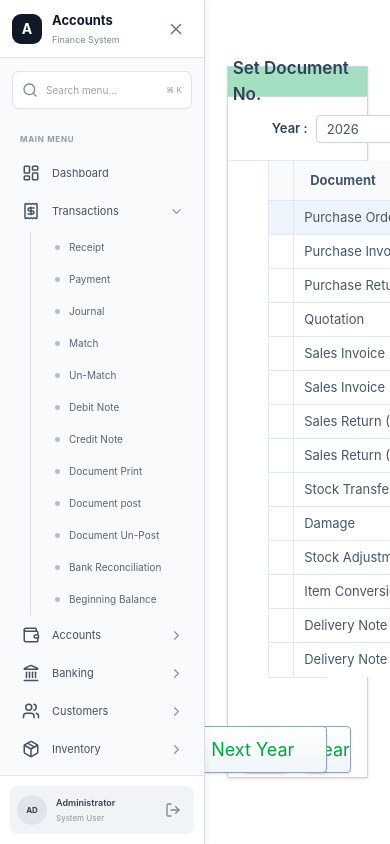
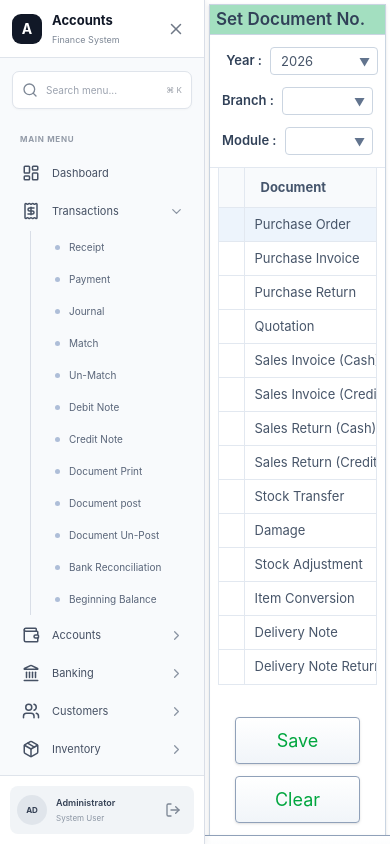
Before and after one commit to jishnuMgit/STOCK, a React (Vite) app in the folder Frontend/stock/: page /Settings/SetDocumentNo in a window 390 px wide. Built offline with nearby package versions, Linux system fonts and the light colour scheme.

Commit message:
fix:Responsive behavior of setdocumentNo page

```diff
--- a/Frontend/stock/src/pages/Settings/SetDocumentNoPage.tsx
+++ b/Frontend/stock/src/pages/Settings/SetDocumentNoPage.tsx
@@ -479,24 +479,55 @@ const SetDocumentNo: React.FC = () => {
   // ==========================================================
 
   return (
-    <div className="min-h-screen bg-white p-1 text-[13px] text-slate-700  flex
+    <div
+      className="
+        flex
+        min-h-screen
+        w-full
         flex-col
         justify-center
-        items-center">
+        items-center
+        bg-white
+        p-1
+        text-[13px]
+        text-slate-700
+      "
+    >
 
       {/* =====================================================
           MAIN CONTAINER
-          80% WIDTH + CENTERED
       ====================================================== */}
 
-      <div className="mx-auto w-[80%] border border-slate-300 bg-white shadow-sm">
+      <div
+        className="
+          mx-auto
+          w-full
+          border
+          border-slate-300
+          bg-white
+          shadow-sm
+
+          sm:w-[95%]
+          lg:w-[90%]
+          xl:w-[80%]
+        "
+      >
 
         {/* =====================================================
             TITLE
         ====================================================== */}
 
-        <div className="flex h-[30px] items-center border-b border-slate-300 bg-[#a3dfc0]">
-          <h1 className="text-[17px] font-semibold text-slate-700 ml-1.25">
+        <div
+          className="
+            flex
+            h-[30px]
+            items-center
+            border-b
+            border-slate-300
+            bg-[#a3dfc0]
+          "
+        >
+          <h1 className="ml-1.5 text-[17px] font-semibold text-slate-700">
             Set Document No.
           </h1>
         </div>
@@ -505,20 +536,45 @@ const SetDocumentNo: React.FC = () => {
             HEADER
         ====================================================== */}
 
-        <div className="grid grid-cols-[220px_1fr_1fr] items-center gap-4 border-b border-slate-200 px-10 py-3">
+        <div
+          className="
+            grid
+            grid-cols-1
+            gap-3
+            border-b
+            border-slate-200
+            px-3
+            py-3
 
-          {/* YEAR */}
+            sm:grid-cols-2
+            sm:px-5
 
-          <div className="flex items-center gap-2">
+            lg:grid-cols-[200px_1fr_1fr]
+            lg:items-center
+            lg:gap-4
+            lg:px-10
+          "
+        >
+
+          {/* ===================================================
+              YEAR
+          ==================================================== */}
+
+          <div className="flex w-full items-center gap-2">
 
             <label
               htmlFor="lkpYear"
-              className="w-[40px] text-right font-semibold"
+              className="
+                w-[40px]
+                shrink-0
+                text-right
+                font-semibold
+              "
             >
               Year :
             </label>
 
-            <div className="w-[108px]">
+            <div className="w-[108px] shrink-0">
 
               <Select
                 inputId="lkpYear"
@@ -549,18 +605,28 @@ const SetDocumentNo: React.FC = () => {
 
           </div>
 
-          {/* BRANCH */}
+          {/* ===================================================
+              BRANCH
+          ==================================================== */}
 
-          <div className="flex items-center justify-center gap-2">
+          <div
+            className="
+              flex
+              w-full
+              items-center
+              gap-2
+              sm:justify-center
+            "
+          >
 
             <label
               htmlFor="lkpBranch"
-              className="font-semibold"
+              className="shrink-0 font-semibold"
             >
               Branch :
             </label>
 
-            <div className="w-[312px]">
+            <div className="w-full sm:w-[280px] lg:w-[312px]">
 
               <Select
                 inputId="lkpBranch"
@@ -592,18 +658,28 @@ const SetDocumentNo: React.FC = () => {
 
           </div>
 
-          {/* MODULE */}
+          {/* ===================================================
+              MODULE
+          ==================================================== */}
 
-          <div className="flex items-center justify-center gap-2">
+          <div
+            className="
+              flex
+              w-full
+              items-center
+              gap-2
+              sm:justify-center
+            "
+          >
 
             <label
               htmlFor="lkpModule"
-              className="font-semibold"
+              className="shrink-0 font-semibold"
             >
               Module :
             </label>
 
-            <div className="w-[240px]">
+            <div className="w-full sm:w-[220px] lg:w-[240px]">
 
               <Select
                 inputId="lkpModule"
@@ -641,19 +717,50 @@ const SetDocumentNo: React.FC = () => {
             TABLE
         ====================================================== */}
 
-        <div className="px-10">
+        <div className="px-2 sm:px-5 lg:px-10">
 
-          <div className="overflow-visible border-l border-r border-b border-slate-200">
+          <div
+            className="
+              w-full
+              overflow-x-auto
+              overflow-y-visible
+              border-l
+              border-r
+              border-b
+              border-slate-200
+            "
+          >
 
-            <table className="w-full table-fixed border-collapse">
+            <table
+              className="
+                w-full
+                min-w-[1050px]
+                table-fixed
+                border-collapse
+              "
+            >
+
+              {/* =================================================
+                  TABLE HEADER
+              ================================================== */}
 
               <thead>
 
-                <tr className="h-9 bg-slate-50 text-left text-[13px] font-bold text-slate-600">
+                <tr
+                  className="
+                    h-9
+                    bg-slate-50
+                    text-left
+                    text-[13px]
+                    font-bold
+                    text-slate-600
+                  "
+                >
 
                   {/* ARROW */}
 
-                  <th className="w-[25px] border-r border-slate-200"></th>
+                  <th className="w-[25px] border-r border-slate-200">
+                  </th>
 
                   {/* DOCUMENT */}
 
@@ -707,31 +814,53 @@ const SetDocumentNo: React.FC = () => {
 
               </thead>
 
+              {/* =================================================
+                  TABLE BODY
+              ================================================== */}
+
               <tbody>
 
                 {rows.map((row, index) => (
 
                   <tr
                     key={row.id}
-                    className={`h-[34px] ${
-                      index === 0
-                        ? "bg-[#edf4fc]"
-                        : "bg-white"
-                    } hover:bg-slate-50`}
+                    className={`
+                      h-[34px]
+                      ${
+                        index === 0
+                          ? "bg-[#edf4fc]"
+                          : "bg-white"
+                      }
+                      hover:bg-slate-50
+                    `}
                   >
 
                     {/* =================================================
                         ARROW
                     ================================================== */}
 
-                    <td className="border-r border-t border-slate-200 text-center">
+                    <td
+                      className="
+                        border-r
+                        border-t
+                        border-slate-200
+                        text-center
+                      "
+                    >
                     </td>
 
                     {/* =================================================
                         DOCUMENT
                     ================================================== */}
 
-                    <td className="border-r border-t border-slate-200 p-0">
+                    <td
+                      className="
+                        border-r
+                        border-t
+                        border-slate-200
+                        p-0
+                      "
+                    >
 
                       <Select
                         inputId={`lkpDocument_${row.id}`}
@@ -769,7 +898,14 @@ const SetDocumentNo: React.FC = () => {
                         PREFIX
                     ================================================== */}
 
-                    <td className="border-r border-t border-slate-200 px-3">
+                    <td
+                      className="
+                        border-r
+                        border-t
+                        border-slate-200
+                        px-3
+                      "
+                    >
 
                       <input
                         id={`txtPrefix_${row.id}`}
@@ -783,7 +919,13 @@ const SetDocumentNo: React.FC = () => {
                             e.target.value
                           )
                         }
-                        className="w-full bg-transparent text-[13px] text-slate-600 outline-none"
+                        className="
+                          w-full
+                          bg-transparent
+                          text-[13px]
+                          text-slate-600
+                          outline-none
+                        "
                       />
 
                     </td>
@@ -792,7 +934,14 @@ const SetDocumentNo: React.FC = () => {
                         START SEQ NO
                     ================================================== */}
 
-                    <td className="border-r border-t border-slate-200 px-3">
+                    <td
+                      className="
+                        border-r
+                        border-t
+                        border-slate-200
+                        px-3
+                      "
+                    >
 
                       <input
                         id={`txtStartSeqNo_${row.id}`}
@@ -806,7 +955,13 @@ const SetDocumentNo: React.FC = () => {
                             e.target.value
                           )
                         }
-                        className="w-full bg-transparent text-[13px] text-slate-600 outline-none"
+                        className="
+                          w-full
+                          bg-transparent
+                          text-[13px]
+                          text-slate-600
+                          outline-none
+                        "
                       />
 
                     </td>
@@ -815,7 +970,14 @@ const SetDocumentNo: React.FC = () => {
                         STRICT SERIAL
                     ================================================== */}
 
-                    <td className="border-r border-t border-slate-200 text-center">
+                    <td
+                      className="
+                        border-r
+                        border-t
+                        border-slate-200
+                        text-center
+                      "
+                    >
 
                       <input
                         id={`chkStrictSerial_${row.id}`}
@@ -831,7 +993,12 @@ const SetDocumentNo: React.FC = () => {
                             e.target.checked
                           )
                         }
-                        className="h-[16px] w-[16px] cursor-pointer accent-blue-600"
+                        className="
+                          h-[16px]
+                          w-[16px]
+                          cursor-pointer
+                          accent-blue-600
+                        "
                       />
 
                     </td>
@@ -840,7 +1007,14 @@ const SetDocumentNo: React.FC = () => {
                         + MODE
                     ================================================== */}
 
-                    <td className="border-r border-t border-slate-200 p-0">
+                    <td
+                      className="
+                        border-r
+                        border-t
+                        border-slate-200
+                        p-0
+                      "
+                    >
 
                       <Select
                         inputId={`lkpMode_${row.id}`}
@@ -878,7 +1052,14 @@ const SetDocumentNo: React.FC = () => {
                         RESET NO
                     ================================================== */}
 
-                    <td className="border-r border-t border-slate-200 p-0">
+                    <td
+                      className="
+                        border-r
+                        border-t
+                        border-slate-200
+                        p-0
+                      "
+                    >
 
                       <Select
                         inputId={`lkpResetNo_${row.id}`}
@@ -916,7 +1097,14 @@ const SetDocumentNo: React.FC = () => {
                         PRINT AFTER SAVE
                     ================================================== */}
 
-                    <td className="border-r border-t border-slate-200 text-center">
+                    <td
+                      className="
+                        border-r
+                        border-t
+                        border-slate-200
+                        text-center
+                      "
+                    >
 
                       <input
                         id={`chkPrintAfterSave_${row.id}`}
@@ -932,7 +1120,12 @@ const SetDocumentNo: React.FC = () => {
                             e.target.checked
                           )
                         }
-                        className="h-[16px] w-[16px] cursor-pointer accent-blue-600"
+                        className="
+                          h-[16px]
+                          w-[16px]
+                          cursor-pointer
+                          accent-blue-600
+                        "
                       />
 
                     </td>
@@ -941,7 +1134,14 @@ const SetDocumentNo: React.FC = () => {
                         POSITION NO
                     ================================================== */}
 
-                    <td className="border-t border-slate-200 px-3 text-center">
+                    <td
+                      className="
+                        border-t
+                        border-slate-200
+                        px-3
+                        text-center
+                      "
+                    >
 
                       <input
                         id={`txtPositionNo_${row.id}`}
@@ -957,7 +1157,14 @@ const SetDocumentNo: React.FC = () => {
                             )
                           )
                         }
-                        className="w-full bg-transparent text-center text-[13px] text-slate-600 outline-none"
+                        className="
+                          w-full
+                          bg-transparent
+                          text-center
+                          text-[13px]
+                          text-slate-600
+                          outline-none
+                        "
                       />
 
                     </td>
@@ -978,9 +1185,30 @@ const SetDocumentNo: React.FC = () => {
             BUTTONS
         ====================================================== */}
 
-        <div className="relative flex items-center justify-center gap-4 px-10 pb-1 pt-12">
+        <div
+          className="
+            relative
+            flex
+            flex-col
+            items-center
+            justify-center
+            gap-3
+            px-3
+            pb-3
+            pt-8
 
-          {/* SAVE */}
+            sm:flex-row
+            sm:gap-4
+            sm:px-5
+
+            lg:px-10
+            lg:pt-12
+          "
+        >
+
+          {/* =================================================
+              SAVE
+          ================================================== */}
 
           <button
             id="Save"
@@ -1005,7 +1233,9 @@ const SetDocumentNo: React.FC = () => {
             Save
           </button>
 
-          {/* CLEAR */}
+          {/* =================================================
+              CLEAR
+          ================================================== */}
 
           <button
             id="Clear"
@@ -1030,7 +1260,9 @@ const SetDocumentNo: React.FC = () => {
             Clear
           </button>
 
-          {/* COPY TO NEXT YEAR */}
+          {/* =================================================
+              COPY TO NEXT YEAR
+          ================================================== */}
 
           <button
             id="CopyToNextYearbtn"
@@ -1042,9 +1274,7 @@ const SetDocumentNo: React.FC = () => {
               )
             }
             className="
-              absolute
-              right-10
-             h-[47px]
+              h-[47px]
               w-[225px]
               rounded
               border
@@ -1056,6 +1286,11 @@ const SetDocumentNo: React.FC = () => {
               text-green-600
               shadow-sm
               hover:bg-slate-50
+
+              sm:ml-4
+
+              lg:absolute
+              lg:right-10
             "
           >
             Copy To Next Year
@@ -1064,6 +1299,7 @@ const SetDocumentNo: React.FC = () => {
         </div>
 
       </div>
+
     </div>
   );
 };
```
